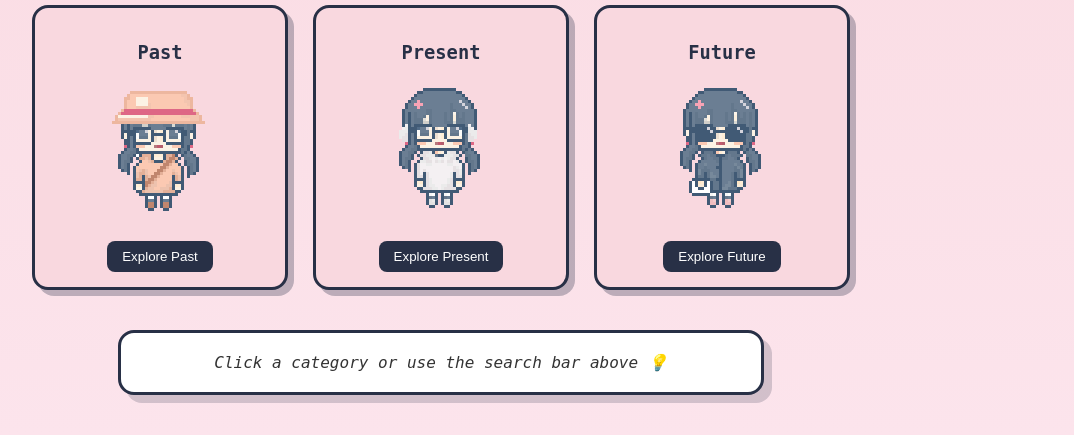
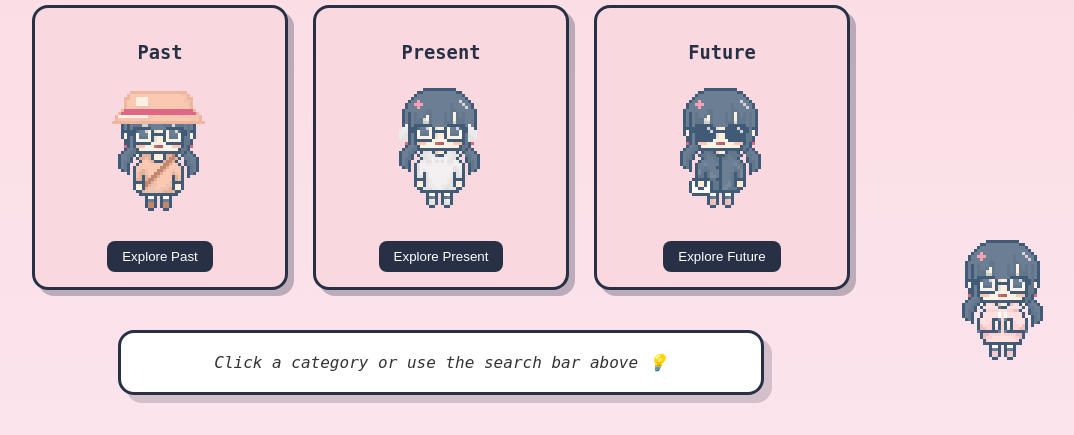
Before and after one commit to shahd06-28/Pluto-Hacks--Ms.-Infinite-Loop, a Flask app: page / in a window 1280 px wide. Shown: the part 411-846 px from the top of the page, without its empty margins (199-1273 px from the left). Run offline with Flask 3, Linux system fonts and the light colour scheme.

Commit message:
Last commit

```diff
--- a/templates/index.html
+++ b/templates/index.html
@@ -131,6 +131,17 @@ h1 .logo {
 }
 .article { margin-bottom: 15px; text-align: left; }
 .article b { color: #283046; }
+
+/* Pixel girl bottom-right */
+#pixel-girl {
+  position: fixed;
+  bottom: 20px;
+  right: 20px;
+  width: 120px;
+  image-rendering: pixelated;
+  pointer-events: none;
+  z-index: 9999;
+}
 </style>
 </head>
 <body>
@@ -173,7 +184,11 @@ h1 .logo {
 
   <div id="results"><em>Click a category or use the search bar above 💡</em></div>
 
+  <!-- Pixel Girl Idle Animation -->
+  <img id="pixel-girl" src="{{ url_for('static', filename='Girl_Idle_pose1.png') }}" alt="Pixel Girl">
+
   <script>
+  // Article logic
   async function fetchArticles(bucket){
     const res = await fetch("/articles", {
       method: "POST",
@@ -208,6 +223,17 @@ h1 .logo {
           <small>${a.snippet}</small>
         </div>`).join("");
   }
+
+  // Idle animation logic
+  let currentPose = 1;
+  setInterval(() => {
+    const girl = document.getElementById("pixel-girl");
+    if (!girl) return;
+    currentPose = currentPose === 1 ? 2 : 1;
+    girl.src = currentPose === 1
+      ? "{{ url_for('static', filename='Girl_Idle_pose1.png') }}"
+      : "{{ url_for('static', filename='Girl_Idle_pose2.png') }}";
+  }, 600); // switch every 0.6 seconds
   </script>
 </body>
 </html>
```
